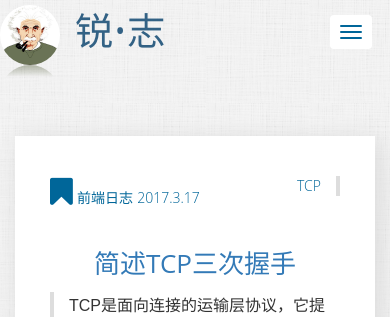
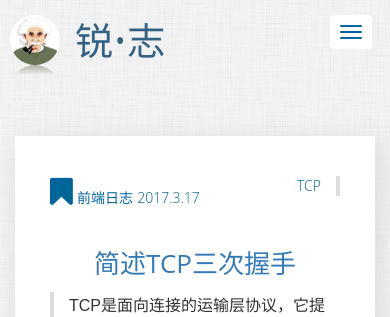
Before and after one commit to XurryAli/xurryblog, a PHP site: page / in a window 390 px wide. Shown: the top 317 px of the page. Run offline with PHP 8.4, Linux system fonts and the light colour scheme.

Commit message:
update by xurry 2017.3.17 16:29

```diff
--- a/css/templatemo-style.css
+++ b/css/index.css
@@ -28,12 +28,12 @@ section{box-shadow: 5px 5px 25px #dadada;background: white;}
 
 /*头部*/
 .fixed-header{width:100%;float:left;position:fixed;top:0;z-index:111;transition:all 0.4s;-webkit-transition:all 0.4s;padding: 35px 0px;}
-.header{width: 60px; height: 60px; border-radius: 50%; display: block; float: left;  -webkit-box-reflect: below 0px -webkit-gradient(linear, left top, left bottom, from(transparent), color-stop(80%, transparent), to(rgba(250, 250, 250, 0.5)));}
+.header{width: 60px; height: 60px; margin: 10px 0; border-radius: 50%; display: block; float: left;  -webkit-box-reflect: below 0px -webkit-gradient(linear, left top, left bottom, from(transparent), color-stop(80%, transparent), to(rgba(250, 250, 250, 0.5)));}
 .navbar-toggle {position: absolute;top: 8px;right: 18px;margin: 0;z-index: 99999999;color: #fff;padding: 10px 10px;background-color: #006699;border: none;font-weight: bold;display:none;}
-.navbar-brand {color: rgba(2, 61, 105, 0.80);font-weight:300;font-size: 38px;}
+.navbar-brand {color: rgba(2, 61, 105, 0.80);font-weight:300;font-size: 38px; margin-top: 10px;}
 .navbar-brand:hover,
 .navbar-brand:focus {color: #93FAFF;}
-.fixed-header ul{padding:0;float:right;margin:0;}
+.fixed-header ul{padding:0;float:right;margin:0; margin-top: 10px;}
 .fixed-header ul li{display:inline-block;padding: 15px 0px;}
 .fixed-header ul li a{text-decoration:none;color:rgba(2, 61, 105, 0.80);font-size: 20px;font-weight: 300;padding: 10px 30px;}
 .fixed-header ul li a:hover,
@@ -104,6 +104,11 @@ footer{margin:5.0rem 0 0  0;}
 /*媒体查询*/
 
 @media screen and (max-width:1199px){
+    .header{
+        width: 50px;
+        height: 50px;
+        margin-left: 10px;
+    }
     .background p {
         line-height: 22px;
     }
@@ -132,6 +137,11 @@ footer{margin:5.0rem 0 0  0;}
 }
 
 @media screen and (max-width: 1199px) and (min-width: 992px) {
+    .header{
+        width: 50px;
+        height: 50px;
+        margin-left: 10px;
+    }
     .background {
         padding: 25px;
     }
@@ -147,6 +157,11 @@ footer{margin:5.0rem 0 0  0;}
 }
 
 @media screen and (max-width:991px){
+    .header{
+        width: 50px;
+        height: 50px;
+        margin-left: 10px;
+    }
 
     /*.content-item {
         min-height: inherit !important;
@@ -182,6 +197,11 @@ footer{margin:5.0rem 0 0  0;}
 }
 
 @media screen and (max-width:767px){
+    .header{
+        width: 50px;
+        height: 50px;
+        margin-left: 10px;
+    }
     .content-item {
         min-height: 580px !important;
     }
@@ -248,12 +268,22 @@ footer{margin:5.0rem 0 0  0;}
 }
 
 @media screen and (max-width:500px) {
+    .header{
+        width: 50px;
+        height: 50px;
+        margin-left: 10px;
+    }
     .btn {
         margin-top: 10px;
     }
 }
 
 @media screen and (max-width: 420px) {
+    .header{
+        width: 50px;
+        height: 50px;
+        margin-left: 10px;
+    }
     .background {
         padding: 40px 35px;
     }
@@ -263,6 +293,11 @@ footer{margin:5.0rem 0 0  0;}
     }
 }
 @media screen and (max-width: 390px) {
+    .header{
+        width: 50px;
+        height: 50px;
+        margin-left: 10px;
+    }
      .content-item {
         min-height: 650px !important;
     }
--- a/index.html
+++ b/index.html
@@ -5,7 +5,7 @@
     <meta name="viewport" content="width=device-width, initial-scale=1">
     <link rel="shortcut icon" href="images/ruizhi.ico">
     <link rel="stylesheet" type="text/css" href="css/bootstrap.min.css">
-    <link rel="stylesheet" type="text/css" href="css/templatemo-style.css">
+    <link rel="stylesheet" type="text/css" href="css/index.css">
     <link rel="stylesheet" type="text/css" href="libs/font-awesome/css/font-awesome.min.css">
     <link rel="stylesheet" type="text/css" href="libs/jquery-confirm/jquery-confirm.css">
     <title>锐•志</title>
```
